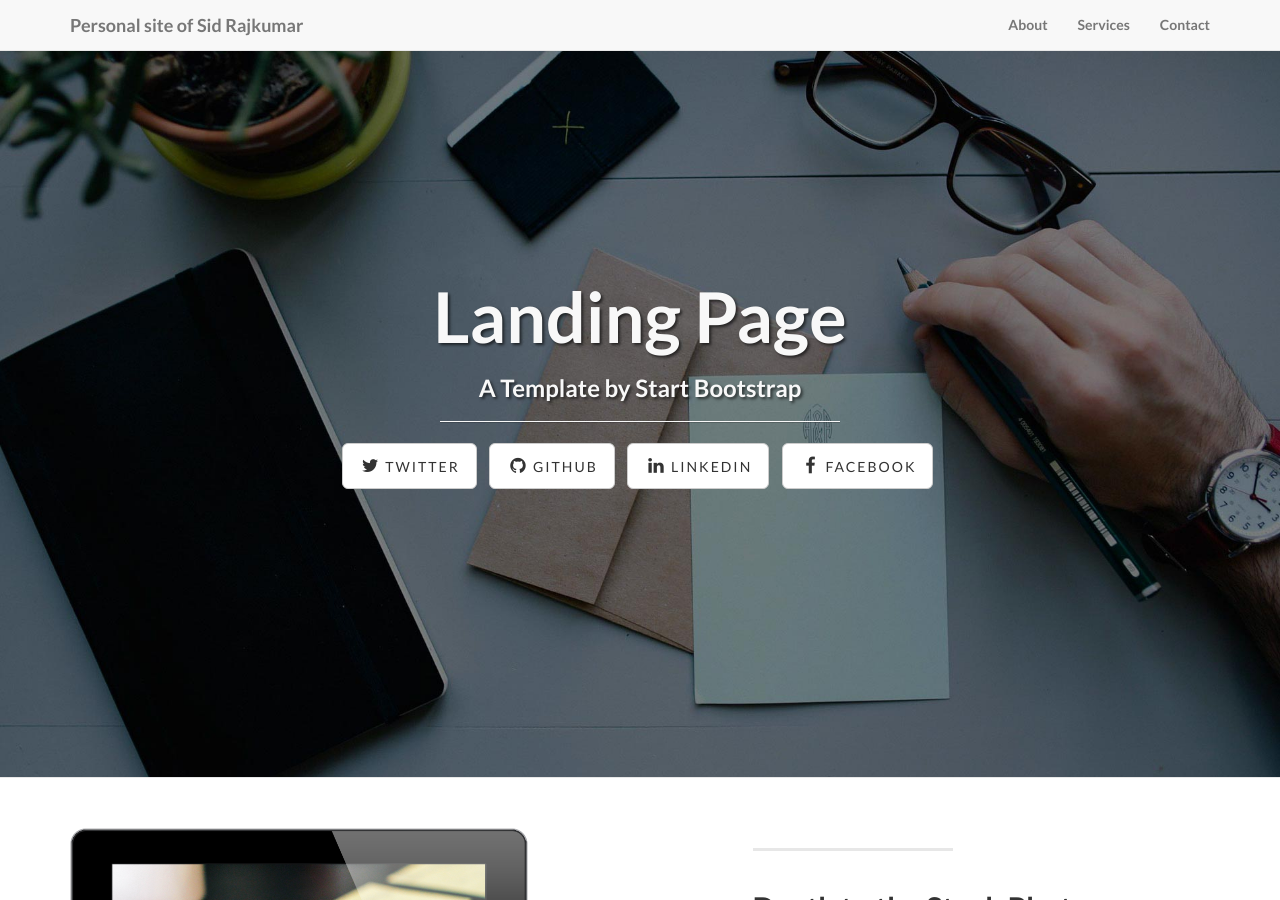
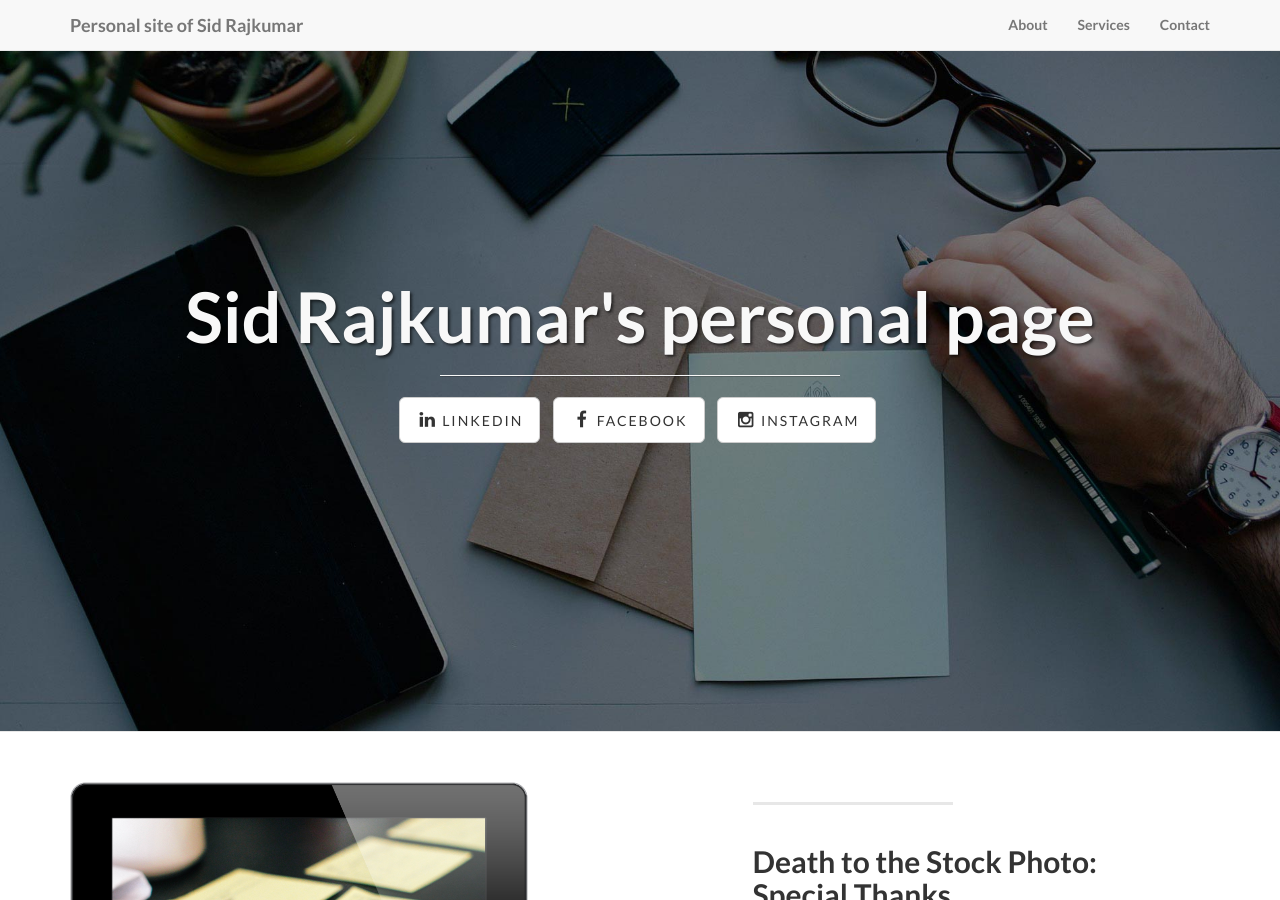
Before and after one commit to sid202/sid202.github.io, a Jekyll site: the page built from index.html, in a window 1280 px wide and 900 px high. Built offline with Jekyll 4.4.1, drawn with Linux system fonts in a browser that asks for light colours; some of the changed text lies outside the part shown.

Commit message:
header changes

```diff
--- a/_config.yml
+++ b/_config.yml
@@ -23,11 +23,13 @@ permalink: pretty
 # ----------------------- #
 
 social:
-  - title: twitter
-    url: https://twitter.com/SBootstrap
-  - title: github
-    url: https://github.com/IronSummitMedia/startbootstrap
+#  - title: twitter
+#    url: https://twitter.com/SBootstrap
+#  - title: github
+#    url: https://github.com/IronSummitMedia/startbootstrap
   - title: linkedin
-    url:
+    url: www.linkedin.com/in/siddhaarth22
   - title: facebook
     url: https://www.facebook.com/siddhaarth.rajkumar
+  - title: instagram
+    url: https://instagram.com/siddhaarth_rajkumar/
--- a/index.html
+++ b/index.html
@@ -1,5 +1,4 @@
 ---
 layout: default
-title: Landing Page
-subTitle: A Template by Start Bootstrap
+title: Sid Rajkumar's personal page
 ---
```
